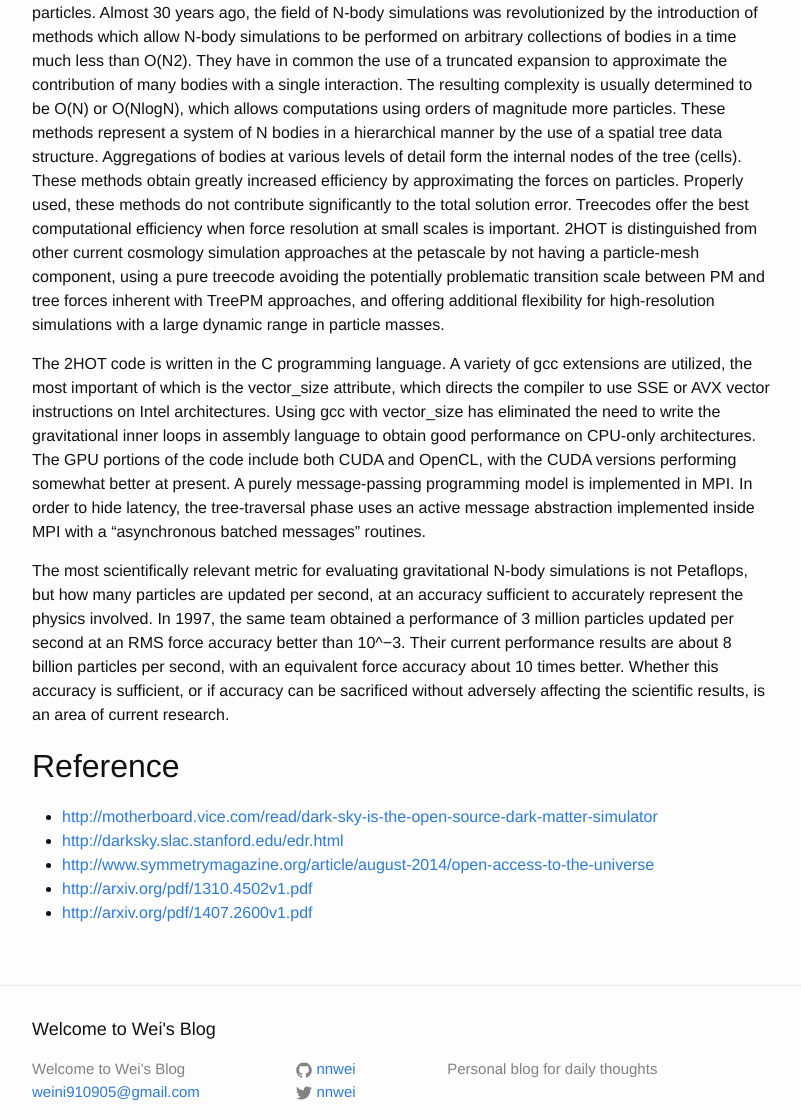
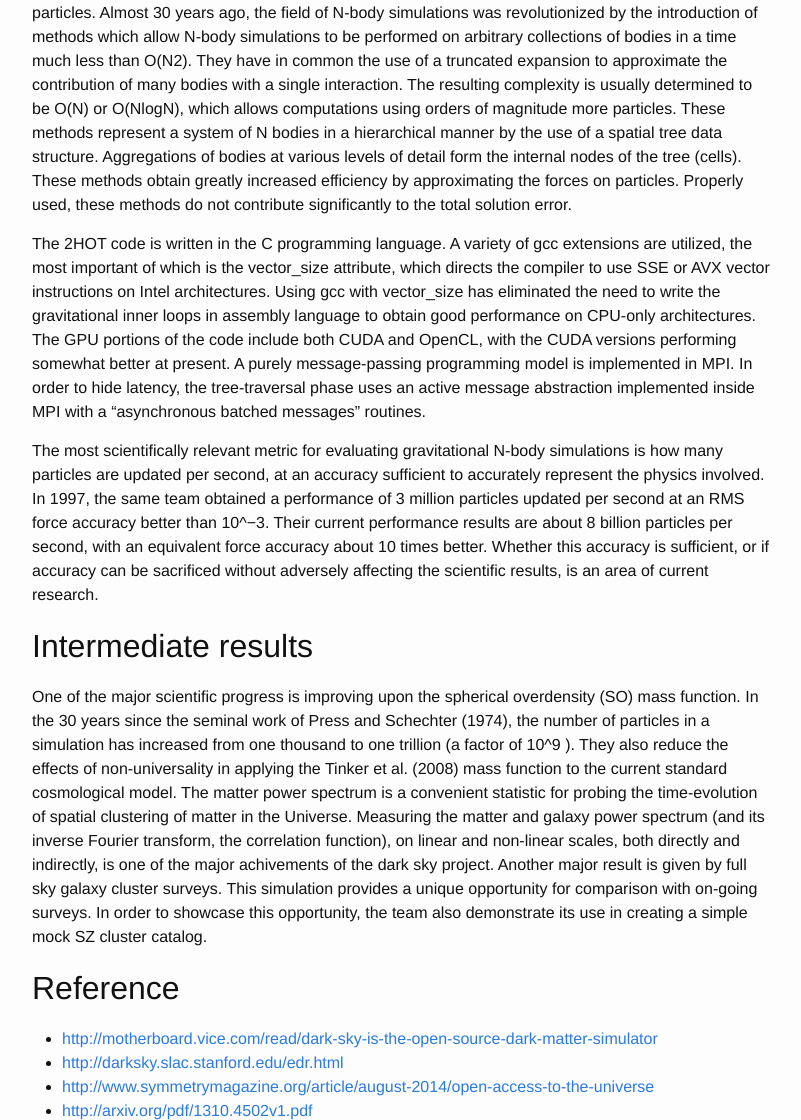
Before and after one commit to nnwei/nnwei.github.io, a Jekyll site: the page built from _posts/2016-01-26-The-dark-sky-simulation.markdown, in a window 1280 px wide and 1400 px high, scrolled down 2502 px. Shown: the part 280-1400 px from the top of the window, without its empty margins (238-1039 px from the left). Built offline with Jekyll 4.4.1, drawn with Linux system fonts in a browser that asks for light colours; some of the changed text lies outside the part shown.

```diff
--- a/_posts/2016-01-26-The-dark-sky-simulation.markdown
+++ b/_posts/2016-01-26-The-dark-sky-simulation.markdown
@@ -42,11 +42,16 @@ The codes undergirding the simulation began with Dark Sky’s lead investigator
 
 ![n-body](http://icosmology.info/Nbody_Simulation_files/combo1.png)
 
-2HOT is an adaptive treecode N-body method whose operation count scales as NlogN in the number of particles. Almost 30 years ago, the field of N-body simulations was revolutionized by the introduction of methods which allow N-body simulations to be performed on arbitrary collections of bodies in a time much less than O(N2). They have in common the use of a truncated expansion to approximate the contribution of many bodies with a single interaction. The resulting complexity is usually determined to be O(N) or O(NlogN), which allows computations using orders of magnitude more particles. These methods represent a system of N bodies in a hierarchical manner by the use of a spatial tree data structure. Aggregations of bodies at various levels of detail form the internal nodes of the tree (cells). These methods obtain greatly increased efficiency by approximating the forces on particles. Properly used, these methods do not contribute significantly to the total solution error. Treecodes offer the best computational efficiency when force resolution at small scales is important. 2HOT is distinguished from other current cosmology simulation approaches at the petascale by not having a particle-mesh component, using a pure treecode avoiding the potentially problematic transition scale between PM and tree forces inherent with TreePM approaches, and offering additional flexibility for high-resolution simulations with a large dynamic range in particle masses.
+2HOT is an adaptive treecode N-body method whose operation count scales as NlogN in the number of particles. Almost 30 years ago, the field of N-body simulations was revolutionized by the introduction of methods which allow N-body simulations to be performed on arbitrary collections of bodies in a time much less than O(N2). They have in common the use of a truncated expansion to approximate the contribution of many bodies with a single interaction. The resulting complexity is usually determined to be O(N) or O(NlogN), which allows computations using orders of magnitude more particles. These methods represent a system of N bodies in a hierarchical manner by the use of a spatial tree data structure. Aggregations of bodies at various levels of detail form the internal nodes of the tree (cells). These methods obtain greatly increased efficiency by approximating the forces on particles. Properly used, these methods do not contribute significantly to the total solution error.
 
 The 2HOT code is written in the C programming language. A variety of gcc extensions are utilized, the most important of which is the vector_size attribute, which directs the compiler to use SSE or AVX vector instructions on Intel architectures. Using gcc with vector_size has eliminated the need to write the gravitational inner loops in assembly language to obtain good performance on CPU-only architectures.  The GPU portions of the code include both CUDA and OpenCL, with the CUDA versions performing somewhat better at present. A purely message-passing programming model is implemented in MPI. In order to hide latency, the tree-traversal phase uses an active message abstraction implemented inside MPI with a “asynchronous batched messages” routines.
 
-The most scientifically relevant metric for evaluating gravitational N-body simulations is not Petaflops, but how many particles are updated per second, at an accuracy sufficient to accurately represent the physics involved. In 1997, the same team obtained a performance of 3 million particles updated per second at an RMS force accuracy better than 10^−3. Their current performance results are about 8 billion particles per second, with an equivalent force accuracy about 10 times better. Whether this accuracy is sufficient, or if accuracy can be sacrificed without adversely affecting the scientific results, is an area of current research.
+The most scientifically relevant metric for evaluating gravitational N-body simulations is how many particles are updated per second, at an accuracy sufficient to accurately represent the physics involved. In 1997, the same team obtained a performance of 3 million particles updated per second at an RMS force accuracy better than 10^−3. Their current performance results are about 8 billion particles per second, with an equivalent force accuracy about 10 times better. Whether this accuracy is sufficient, or if accuracy can be sacrificed without adversely affecting the scientific results, is an area of current research.
+
+## Intermediate results
+
+One of the major scientific progress is improving upon the spherical overdensity (SO) mass function. In the 30 years since the seminal work of Press and Schechter (1974), the number of particles in a simulation has increased from one thousand to one trillion (a factor of 10^9 ). They also reduce the effects of non-universality in applying the Tinker et al. (2008) mass function to the current standard cosmological model.  The matter power spectrum is a convenient statistic for probing the time-evolution of spatial clustering of matter in the Universe. Measuring the matter and galaxy power spectrum (and its inverse Fourier transform, the correlation function), on linear and non-linear scales, both directly and indirectly, is one of the major achivements of the dark sky project. Another major result is given by full sky galaxy cluster surveys. This simulation provides a unique opportunity for comparison with on-going surveys. In order to showcase this opportunity, the team also demonstrate its use in creating a simple mock SZ cluster catalog.
+
 
 
 ## Reference
@@ -56,3 +61,9 @@ The most scientifically relevant metric for evaluating gravitational N-body simu
 + [http://www.symmetrymagazine.org/article/august-2014/open-access-to-the-universe](http://www.symmetrymagazine.org/article/august-2014/open-access-to-the-universe)
 + [http://arxiv.org/pdf/1310.4502v1.pdf](http://arxiv.org/pdf/1310.4502v1.pdf)
 + [http://arxiv.org/pdf/1407.2600v1.pdf](http://arxiv.org/pdf/1407.2600v1.pdf)
+
+
+## About me
+
+I am a second year Phd student in transportation engineering (CEE). My research interests include traffic simulation in large network, modeling and optimal control of transportation system.
+I would like to learn parallel programming algorithms, models and tools from this class.
```
